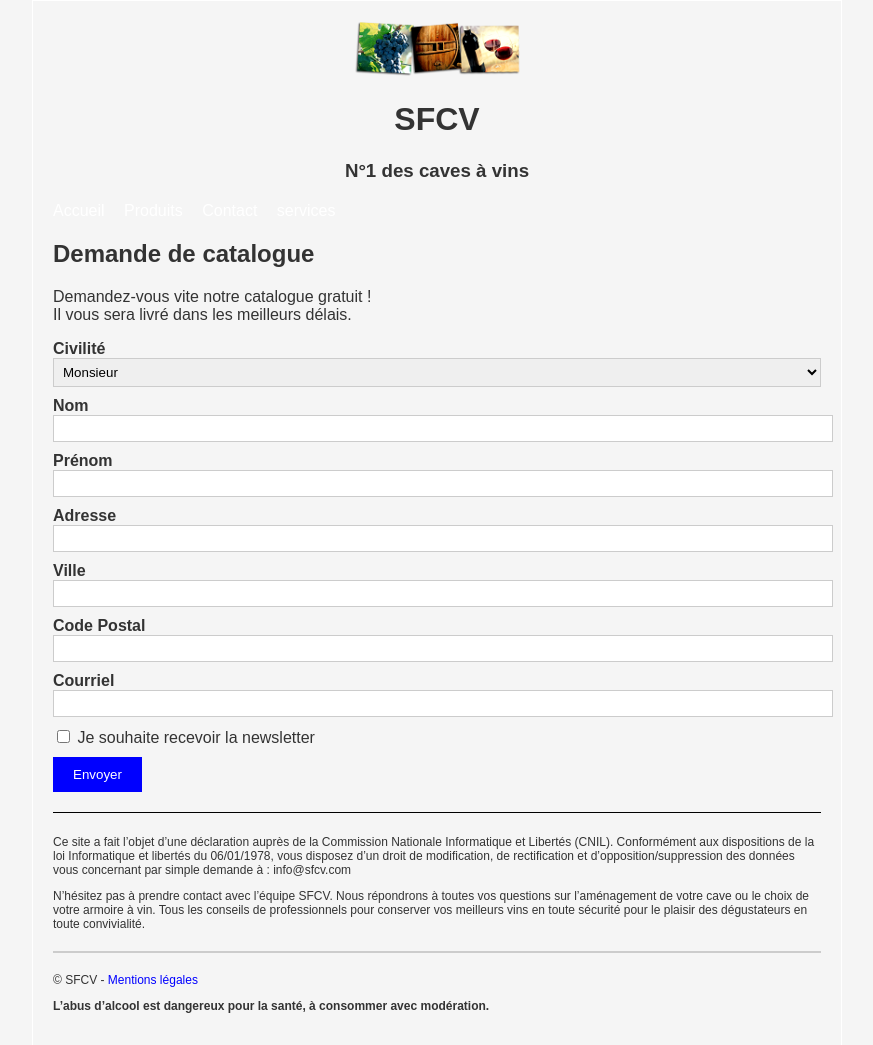
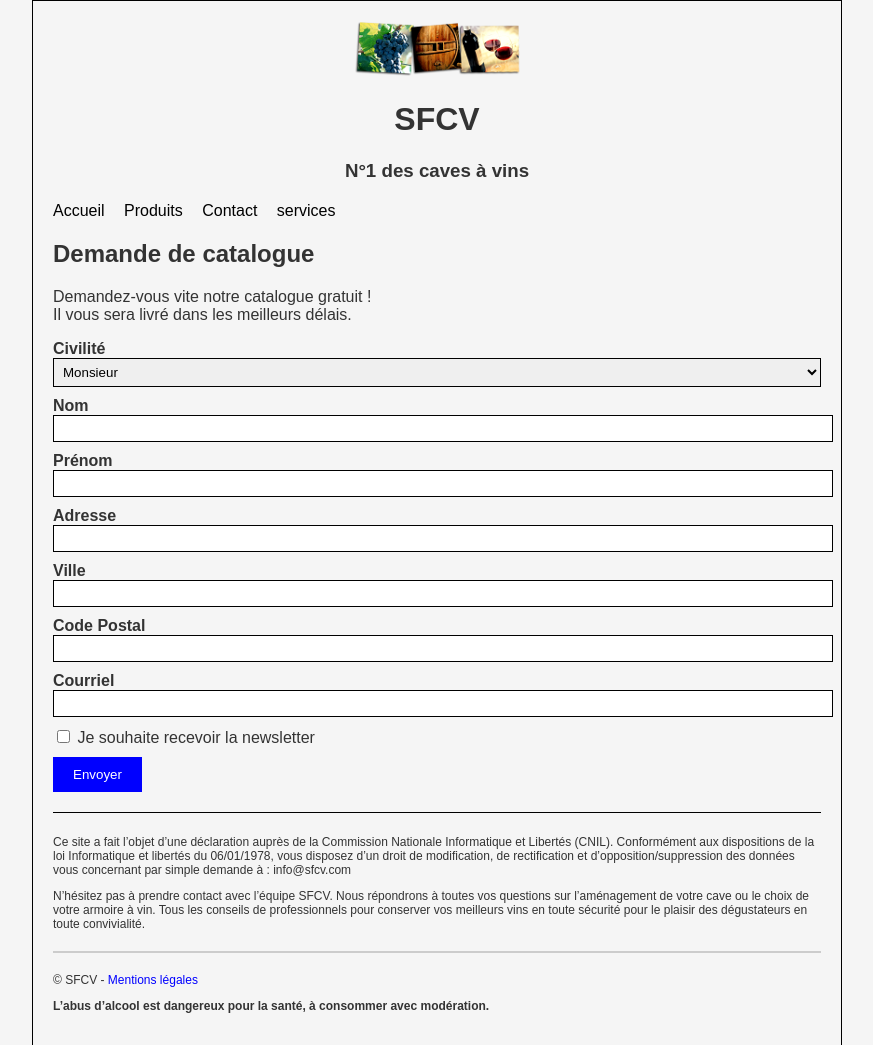
Before and after one commit to jrma999/cave, a plain HTML site: page contact.html in a window 1280 px wide. Shown: the whole page, without its empty margins (203-1076 px from the left). Drawn offline with Linux system fonts and the light colour scheme.

Commit message:
contact.html

```diff
--- a/contact.html
+++ b/contact.html
@@ -1,3 +1,4 @@
+
 
        <!DOCTYPE html>
 <html lang="fr">
@@ -9,7 +10,7 @@
 </head>
 <body style="font-family: Arial, sans-serif; margin: 0; padding: 0;">
 
-<div style="width: 60%; margin: auto; border: 1px solid #ffffff; padding: 20px;">
+<div style="width: 60%; margin: auto; border: 1px solid #000000; padding: 20px;">
     <div style="text-align: center;">
             <img src="image/logo.png" alt="logo">
         <h1>SFCV</h1>
@@ -17,10 +18,10 @@
     </div>
 
     <div style="margin: 20px 0;">
-        <a href="index.html" style="margin-right: 15px; text-decoration: none; color: rgb(255, 255, 255);">Accueil</a>
-        <a href="produits.html" style="margin-right: 15px; text-decoration: none; color:  rgb(255, 255, 255);">Produits</a>
-        <a href="contact.html" style="margin-right: 15px; text-decoration: none; color:  rgb(255, 255, 255);">Contact</a>
-        <a href="services.html" style="margin-right: 15px; text-decoration: none; color: rgb(255, 255, 255);">services</a>
+        <a href="index.html" style="margin-right: 15px; text-decoration: none; color: rgb(0, 0, 0);">Accueil</a>
+        <a href="produits.html" style="margin-right: 15px; text-decoration: none; color:  rgb(0, 0, 0);">Produits</a>
+        <a href="contact.html" style="margin-right: 15px; text-decoration: none; color:  rgb(0, 0, 0);">Contact</a>
+        <a href="services.html" style="margin-right: 15px; text-decoration: none; color: rgb(0, 0, 0);">services</a>
     </div>
 
     <h2>Demande de catalogue</h2>
@@ -29,7 +30,7 @@
     <form action="mailto:info@sfcv.com" method="post" enctype="text/plain" name="demande" id="demande">
         <div style="margin-bottom: 10px;">
             <label for="civilite" style="display: block; font-weight: bold;">Civilité</label>
-            <select id="civilite" name="civilite" style="width: 100%; padding: 5px; border: 1px solid #ccc;">
+            <select id="civilite" name="civilite" style="width: 100%; padding: 5px; border: 1px solid #000000;">
                 <option value="1" selected>Monsieur</option>
                 <option value="2">Madame</option>
                 <option value="3">dinosaure</option>
@@ -38,32 +39,32 @@
 
         <div style="margin-bottom: 10px;">
             <label for="nom" style="display: block; font-weight: bold;">Nom</label>
-            <input type="text" id="nom" name="nom" value="" required style="width: 100%; padding: 5px; border: 1px solid #ccc;">
+            <input type="text" id="nom" name="nom" value="" required style="width: 100%; padding: 5px; border: 1px solid #000000;">
         </div>
 
         <div style="margin-bottom: 10px;">
             <label for="prenom" style="display: block; font-weight: bold;">Prénom</label>
-            <input type="text" id="prenom" name="prenom" value="" required style="width: 100%; padding: 5px; border: 1px solid #ccc;">
+            <input type="text" id="prenom" name="prenom" value="" required style="width: 100%; padding: 5px; border: 1px solid #000000;">
         </div>
 
         <div style="margin-bottom: 10px;">
             <label for="adresse" style="display: block; font-weight: bold;">Adresse</label>
-            <input type="text" id="adresse" name="adresse" value="" required style="width: 100%; padding: 5px; border: 1px solid #ccc;">
+            <input type="text" id="adresse" name="adresse" value="" required style="width: 100%; padding: 5px; border: 1px solid #000000;">
         </div>
 
         <div style="margin-bottom: 10px;">
             <label for="ville" style="display: block; font-weight: bold;">Ville</label>
-            <input type="text" id="ville" name="ville" value="" required style="width: 100%; padding: 5px; border: 1px solid #ccc;">
+            <input type="text" id="ville" name="ville" value="" required style="width: 100%; padding: 5px; border: 1px solid #000000;">
         </div>
 
         <div style="margin-bottom: 10px;">
             <label for="codepostal" style="display: block; font-weight: bold;">Code Postal</label>
-            <input type="text" id="codepostal" name="codepostal" value="" required style="width: 100%; padding: 5px; border: 1px solid #ccc;">
+            <input type="text" id="codepostal" name="codepostal" value="" required style="width: 100%; padding: 5px; border: 1px solid #000000;">
         </div>
 
         <div style="margin-bottom: 10px;">
             <label for="email" style="display: block; font-weight: bold;">Courriel</label>
-            <input type="email" id="email" name="email" value="" required style="width: 100%; padding: 5px; border: 1px solid #ccc;">
+            <input type="email" id="email" name="email" value="" required style="width: 100%; padding: 5px; border: 1px solid #000000;">
         </div>
 
         <div style="margin-bottom: 10px;">
@@ -73,7 +74,7 @@
 
         <input type="hidden" name="action" value="Envoyer">
 
-        <button type="submit" style="padding: 10px 20px; border: none; background-color: blue; color: white; cursor: pointer;">Envoyer</button>
+        <button type="submit" style="padding: 10px 20px; border: none; background-color: blue; color: rgb(255, 255, 255); cursor: pointer;">Envoyer</button>
     </form>
 
     <div style="font-size: 12px; margin-top: 20px; border-top: 1px solid #000; padding-top: 10px;">
```
